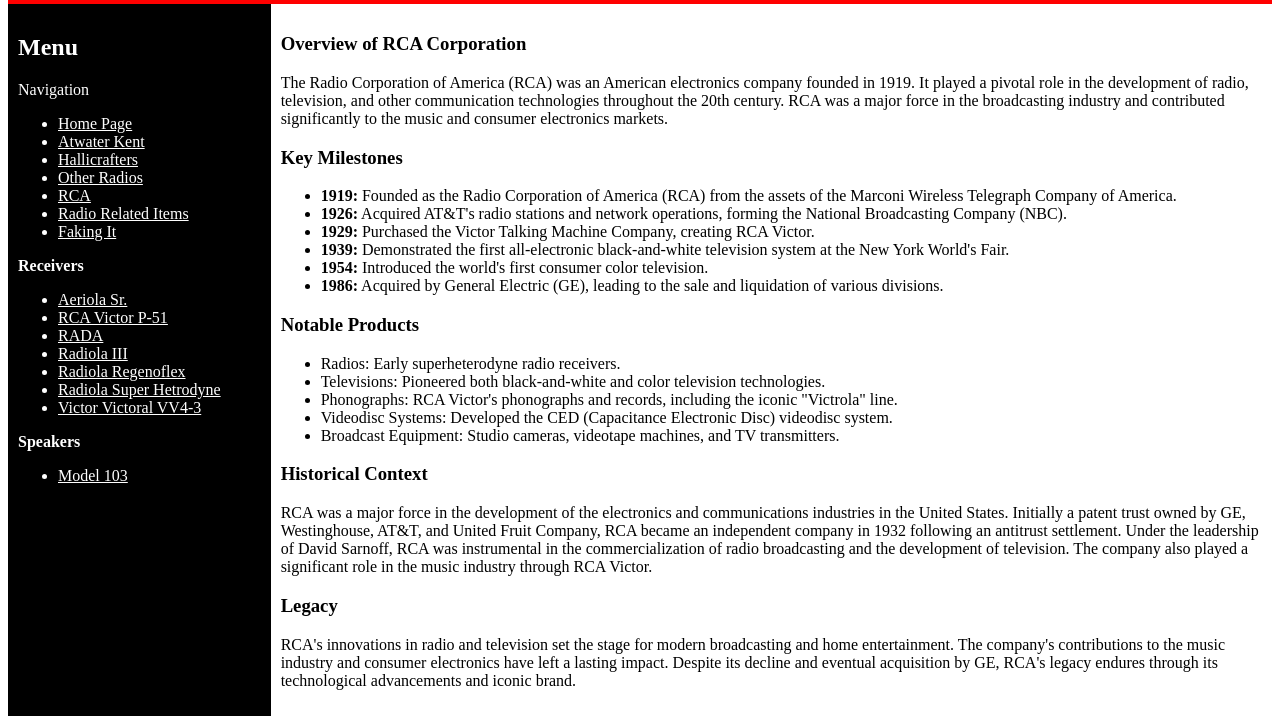
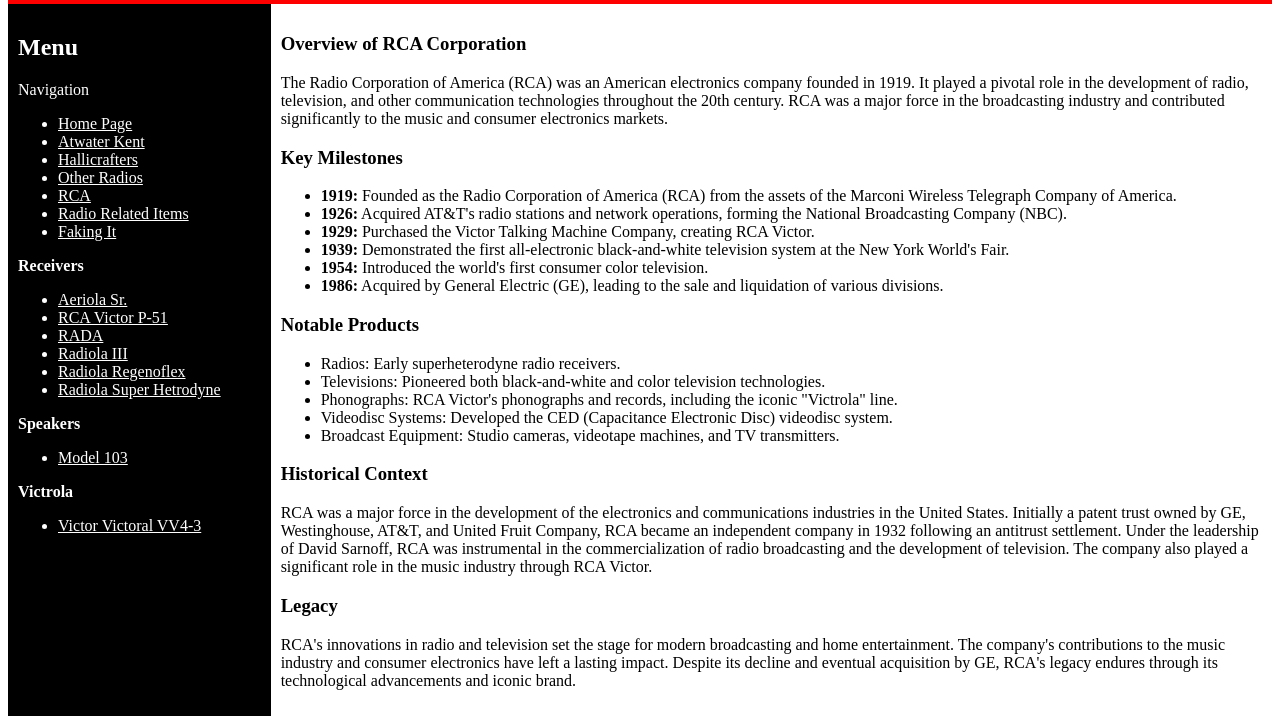
Before and after one commit to N4IXT/N4IXT.github.io, a plain HTML site: page rca/index.html in a window 1280 px wide. Shown: the part 306-1030 px from the top of the page. Drawn offline with Linux system fonts and the light colour scheme.

Commit message:
Updated the RCA menu to separate the Victrola

```diff
--- a/rca/menu.html
+++ b/rca/menu.html
@@ -16,11 +16,14 @@
   <li><a href="radiola-iii.html">Radiola III</a></li>
   <li><a href="radiola-regenoflex.html">Radiola Regenoflex</a></li>
   <li><a href="radiola-super-hetrodyne.html">Radiola Super Hetrodyne</a></li>
-  <li><a href="victrola.html">Victor Victoral VV4-3</a></li>
 </ul>
 <p><b>Speakers</b></p>
 <ul>
   <li><a href="model-103.html">Model 103</a></li>
+</ul>
+<p><b>Victrola</b></p>
+<ul>
+  <li><a href="victrola.html">Victor Victoral VV4-3</a></li>
 </ul>
 <!--
 <p><b>Transmitters / Transceivers</b></p>
```
